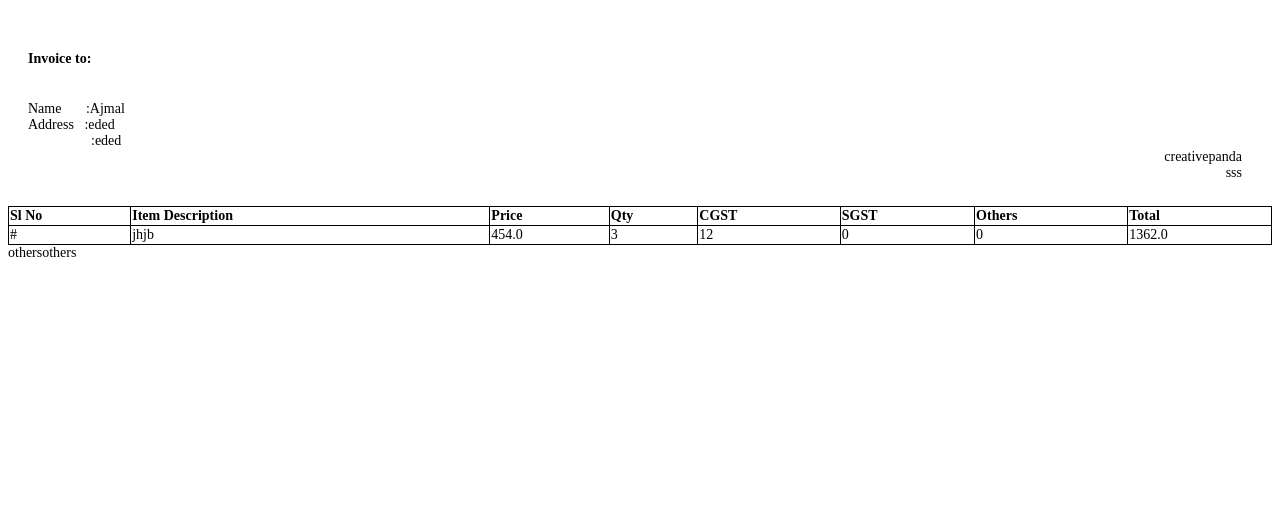
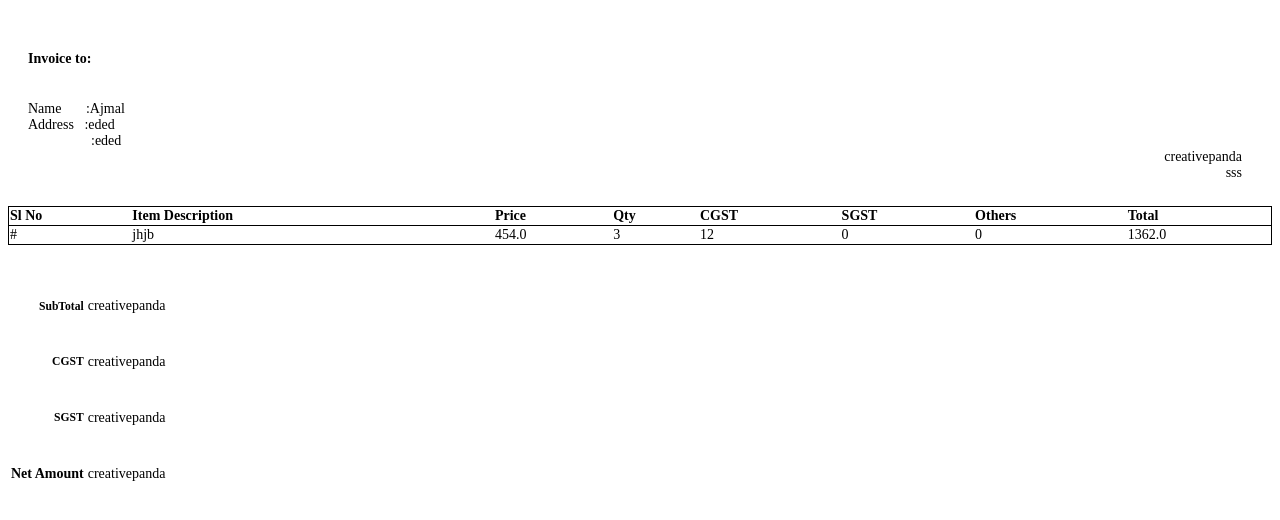
Before and after one commit to mohamed-arshad-ch/weinvoice, a Django app: template template/invoice.html in a window 1280 px wide. Shown: the part 58-578 px from the top of the page. Run offline with Django 3.2, Linux system fonts and the light colour scheme; the template is opened without the code that fills it: values that come from a table or form of the project are taken from there, others are empty; data comes from the database, SQL or seed files in the repository; both versions use the stored data as it was after the commit.

Commit message:
Edit In Invoice

```diff
--- a/invoice/models.py
+++ b/invoice/models.py
@@ -30,6 +30,7 @@ class Inventory(models.Model):
     sgst = models.IntegerField()
     cess = models.IntegerField()
     others = models.IntegerField()
+    barcode = models.CharField(max_length=200,blank=True,null=True)
     unit = models.CharField(max_length=150,blank=False,null=False)
 
     def __str__(self):
--- a/invoice/sortconroll.py
+++ b/invoice/sortconroll.py
@@ -39,7 +39,11 @@ class CreateInvoiceController:
         state = self.data['state']
         typeof = self.data['invoice_type']
 
-        cust, created = Customer.objects.get_or_create(name=name,logo=logo,address=address,city=city,location=location,pincode=pincode,state=state,district=district,gst_number=gst_number,gst_type=gst_type,email=email,phone=phone)
+
+        if len(name) == 0:
+            cust, created = Customer.objects.get_or_create(name="Cash",gst_number="0")
+        else:
+            cust, created = Customer.objects.get_or_create(name=name,logo=logo,address=address,city=city,location=location,pincode=pincode,state=state,district=district,gst_number=gst_number,gst_type=gst_type,email=email,phone=phone)
         invoice = Invoice()
         invoice.customer = cust
         invoice.company_name = company_name
--- a/invoice/views.py
+++ b/invoice/views.py
@@ -155,7 +155,7 @@ class UpdateForCustomer(generics.UpdateAPIView):
 
 
             return Response({"data":serializer.data,"status":"success"})
-        except Snippet.DoesNotExist:
+        except Customer.DoesNotExist:
             return Response({"status":"error"},status=status.HTTP_404_NOT_FOUND)
 
     def patch(self, request, *args, **kwargs):
--- a/template/invoice.html
+++ b/template/invoice.html
@@ -48,15 +48,17 @@
       text-align: right !important;
     }
 
-    table,
-    th,
-    td {
-      border: 1px solid black;
-      border-collapse: collapse;
-    }
+
 
     th {
       text-align: left;
+    }
+    .total-field{
+      text-align: right  !important;
+    }
+    .main-table1,.main-tr,.sub-tr{
+      border: 1px solid black;
+      border-collapse: collapse;
     }
   </style>
 </head>
@@ -83,8 +85,8 @@
       </div>
 
       <div class="item-details">
-        <table style="width:100%">
-          <tr>
+        <table class="main-table1" style="width:100%">
+          <tr class="main-tr">
             <th>Sl No</th>
             <th>Item Description</th>
             <th>Price</th>
@@ -96,7 +98,7 @@
           </tr>
 
           {% for items in instance.product_list.all %}
-          <tr>
+          <tr class="sub-tr">
             <td>#</td>
             <td>{{items.product.name}}</td>
             <td>{{items.product.sales_price}}</td>
@@ -112,8 +114,42 @@
 
         </table>
       </div>
+      <br>
+      <br>
       <div class="total-field">
-        othersothers
+
+        <table  >
+
+
+
+          <tr>
+            <td><h5>SubTotal</h5></td>
+            <td>{{instance.company_name}}</td>
+
+
+          </tr>
+          <tr>
+            <td><h5>CGST</h5></td>
+            <td>{{instance.company_name}}</td>
+
+
+          </tr>
+          <tr>
+            <td><h5>SGST</h5></td>
+            <td>{{instance.company_name}}</td>
+
+
+          </tr>
+          <tr>
+            <td><h4>Net Amount</h4></td>
+            <td>{{instance.company_name}}</td>
+
+
+          </tr>
+
+
+
+        </table>
       </div>
     </div>
 </body>
```
Also changed, not shown: db.sqlite3.
